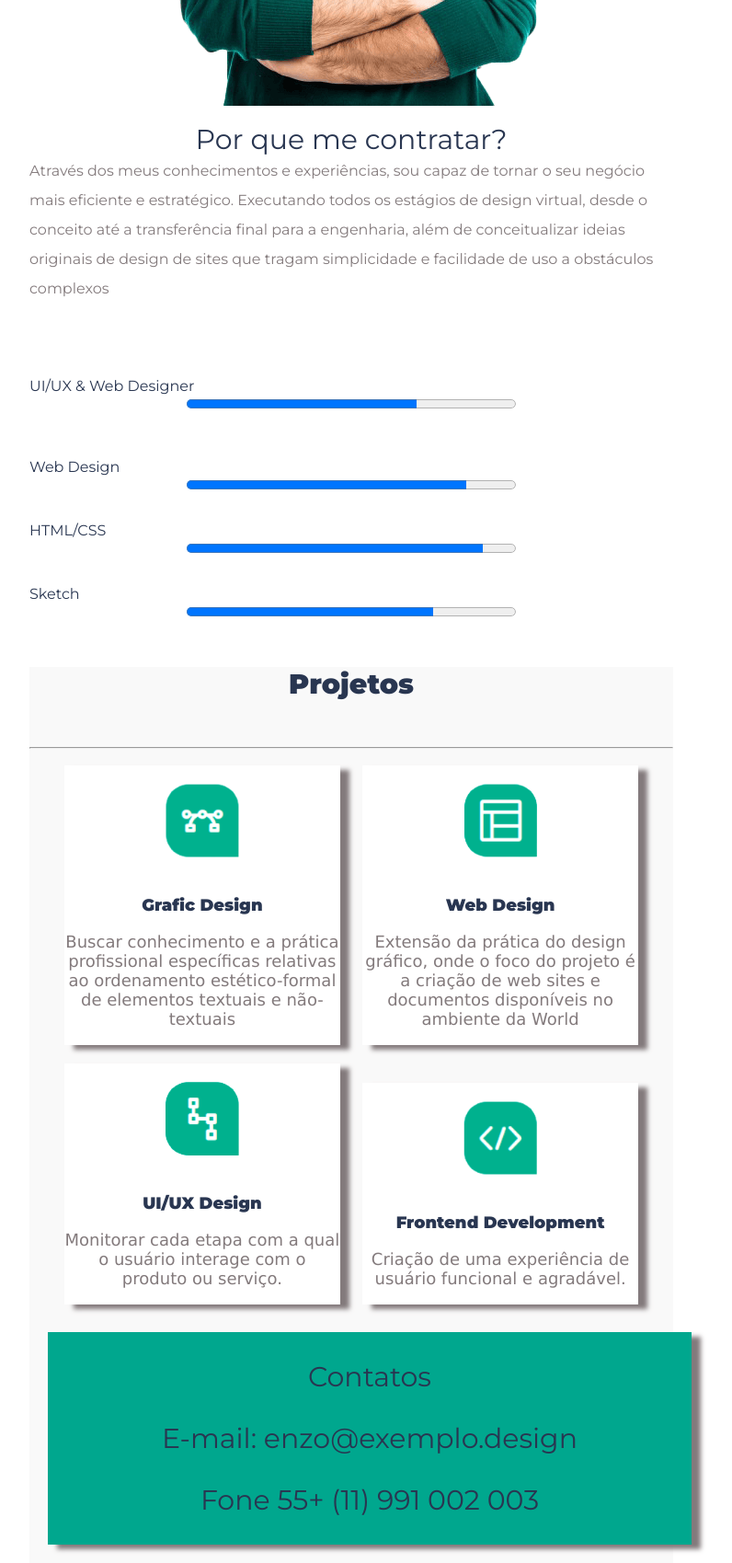
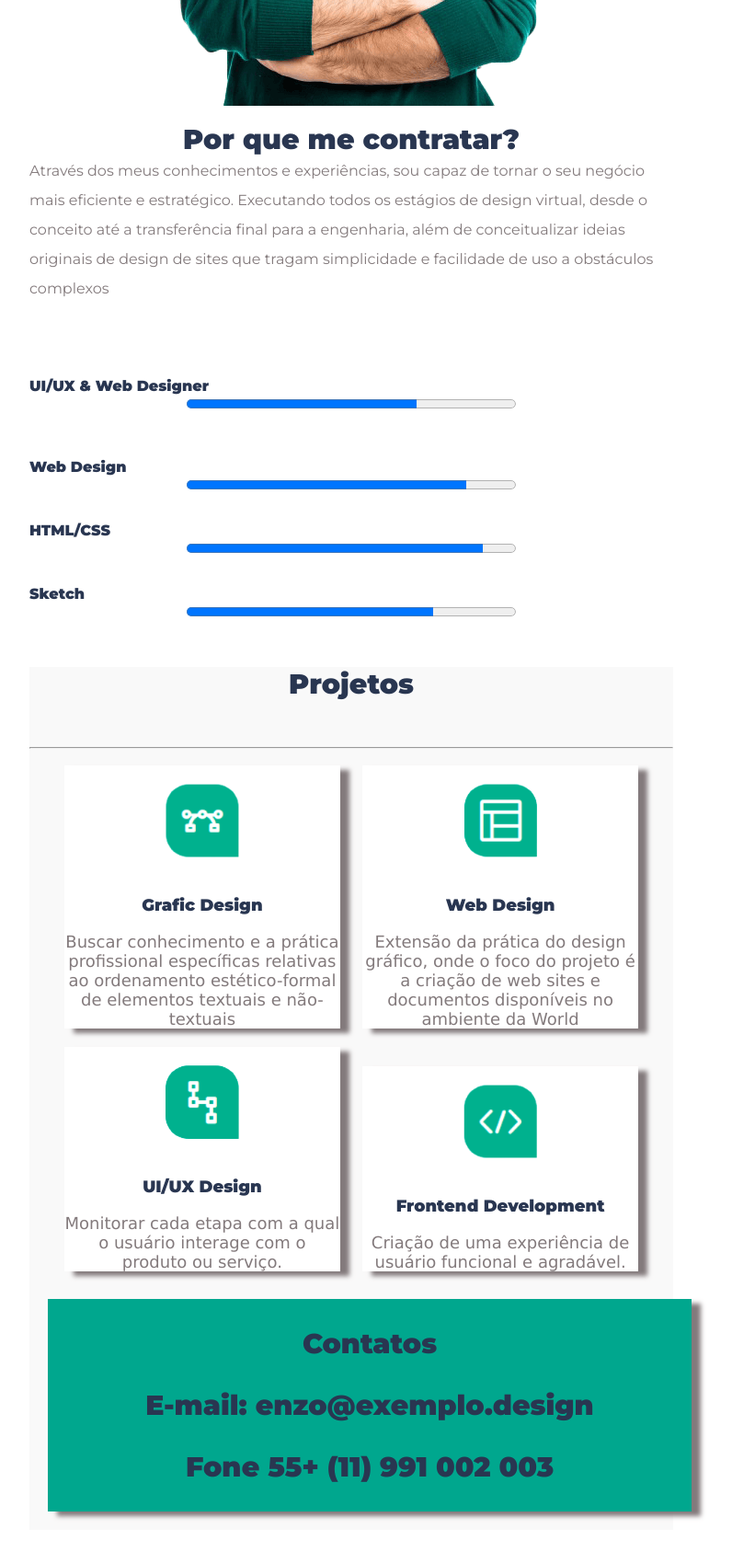
Before and after one commit to GloBrito/d2.3-Enzo-Pascal, a plain HTML site: page index.html in a window 1280 px wide. Shown: the part 720-2419 px from the top of the page at 92% size, without its empty margins (258-1054 px from the left). After the commit the page ends 2383 px from the top, so only its background shows below. Drawn offline with Linux system fonts and the light colour scheme.

Commit message:
Projeto Finalizado_

```diff
--- a/index.html
+++ b/index.html
@@ -1,5 +1,5 @@
 <!DOCTYPE html>
-<html lang="pt-br">
+<html lang="pt-BR">
 
 <head>
   <meta charset="UTF-8" />
@@ -17,7 +17,7 @@
 </head>
 
 <body>
-  <!-- parte superior-->
+
   <div class="container">
     <p class="ola">Olá, sou o</p>
 
@@ -32,15 +32,13 @@
 
     <button class="btn">Mais informações</button>
 
-    <img src="hero.png" class="hero" alt="" />
+    <img src="img/hero.png" class="hero" alt="img" />
   </div>
 
-  <!-- parte media-->
 
   <div>
     <h4 class="contratacao">Por que me contratar?</h4>
 
-    <!-- COLOCAR LINHA TRACEJADA AQUI-->
 
     <p class="contrat">
       Através dos meus conhecimentos e experiências, sou capaz de tornar o seu negócio mais eficiente e estratégico.
@@ -74,17 +72,17 @@
 
     <div class="painel">
 
-      <div class="quadrado"><img class="icone-qdr" src="graphic-design.png"><p class="text-icone"> Grafic Design</p>
+      <div class="quadrado"><img class="icone-qdr" src="img/graphic-design.png"><p class="text-icone"> Grafic Design</p>
      <p class="text-quadrado">Buscar conhecimento e a prática profissional específicas relativas ao ordenamento estético-formal de elementos textuais e não-textuais</p>
       </div>
 
-      <div class="quadrado"><img class="icone-qdr" src="web-design.png"><p class="text-icone">Web Design</p>
+      <div class="quadrado"><img class="icone-qdr" src="img/web-design.png"><p class="text-icone">Web Design</p>
         <p class="text-quadrado">Extensão da prática do design gráfico, onde o foco do projeto é a criação de web sites e documentos disponíveis no ambiente da World</p></div>
 
-      <div class="quadrado"><img class="icone-qdr" src="ui-ux.png"><p class="text-icone">UI/UX Design</p>
+      <div class="quadrado"><img class="icone-qdr" src="img/ui-ux.png"><p class="text-icone">UI/UX Design</p>
       <p class="text-quadrado">Monitorar cada etapa com a qual o usuário interage com o produto ou serviço.</p></div>
 
-      <div class="quadrado"><img class="icone-qdr" src="frontend.png"><p class="text-icone">Frontend Development</p>
+      <div class="quadrado"><img class="icone-qdr" src="img/frontend.png"><p class="text-icone">Frontend Development</p>
         <p class="text-quadrado">Criação de uma experiência de usuário funcional e agradável.</p></div>
 
 
--- a/style.css
+++ b/style.css
@@ -64,7 +64,7 @@ font-weight: normal;
   font-family: "Montserrat" ;
   color: #293651;
   font-size: 30px;
-  font-weight: normal;
+  font-weight: bolder;
   text-align: center;
 }
 
@@ -99,7 +99,7 @@ margin: auto;
   color: #293651;
   font-weight: normal;
   margin-top: 30px;
-
+  font-weight: bolder;
 }
 
 .projetos{
@@ -133,7 +133,7 @@ margin: auto;
   font-size: large;
   color: #837a7c;
   font-family: 'Lucida Sans', 'Lucida Sans Regular', 'Lucida Grande', 'Lucida Sans Unicode', Geneva, Verdana, sans-serif;
-  margin: 30;
+  margin: auto;
 }
 
 .icone-qdr{
@@ -167,4 +167,6 @@ margin: auto;
   font-weight: normal;
   text-align: center;
   margin: 20px 20px 20px 20px;
+  font-weight: bolder;
+
 }
```
Also changed, not shown: img/facebook-icon.png (renamed from facebook-icon.png), img/frontend.png (renamed from frontend.png), img/graphic-design.png (renamed from graphic-design.png), img/hero.png (renamed from hero.png), img/instagram-icon.png (renamed from instagram-icon.png), img/linkedin-icon.png (renamed from linkedin-icon.png), img/mapamundo.png (renamed from mapamundo.png), img/twitter-icon.png (renamed from twitter-icon.png), img/ui-ux.png (renamed from ui-ux.png), img/web-design.png (renamed from web-design.png).
